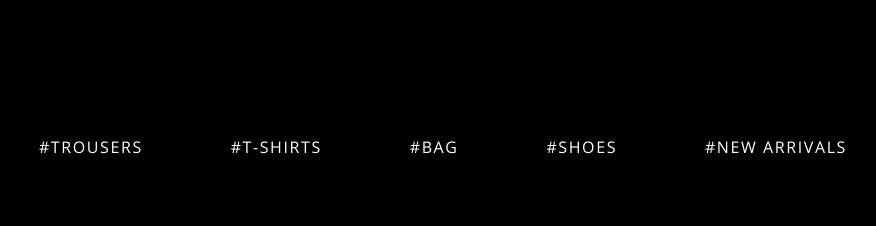
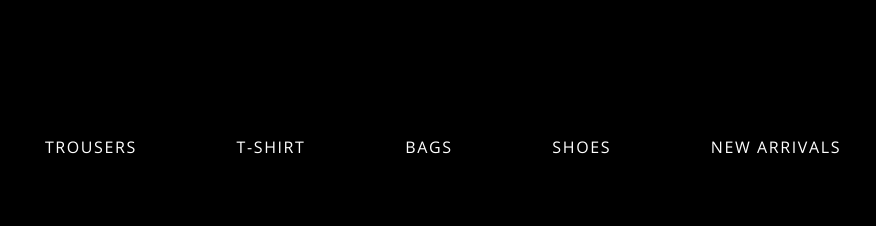
Before and after one commit to rociopiotti/c4k, a React (Create React App) app: page / in a window 1280 px wide. Shown: the part 1280-1506 px from the top of the page, without its empty margins (217-1093 px from the left). Built offline with nearby package versions, Linux system fonts and the light colour scheme.

Commit message:
Se agrega funcion lista a MenuCategories

```diff
--- a/src/components/GridContainer/GridContainer.js
+++ b/src/components/GridContainer/GridContainer.js
@@ -5,6 +5,9 @@ import GridProductList from "../GridProductList/GridProductList";
 import SectionTransition from "../SectionTransition/SectionTransition";
 
 class GridContainer extends React.Component {
+  componentDidMount() {
+    window.scrollTo(0, 0);
+  }
   render() {
     return (
       <div className="gridContainerBox">
--- a/src/components/Home/MenuCategories.js
+++ b/src/components/Home/MenuCategories.js
@@ -3,58 +3,37 @@ import "./MenuCategories.scss";
 
 import PageManagerContext from "../../context/pageManager-context";
 
+//JSON
+const menuCategories = [
+  { id: "0", name: "TROUSERS", label: "trousers" },
+  { id: "1", name: "T-SHIRT", label: "tshirts" },
+  { id: "2", name: "BAGS", label: "bags" },
+  { id: "3", name: "SHOES", label: "shoes" },
+  { id: "4", name: "NEW ARRIVALS", label: "newArrivals" },
+];
+
 const MenuCategories = (props) => {
+  const createList = (context) => {
+    return menuCategories.map((element, index) => {
+      const { id, name, label } = element;
+
+      return (
+        <li className="listItem" key={id}>
+          <a
+            onClick={() => {
+              context.onSectionBtn(label);
+            }}>
+            {name}
+          </a>
+        </li>
+      );
+    });
+  };
   return (
     <PageManagerContext.Consumer>
-      {context => (
+      {(context) => (
         <div className="menuCategoriesBox">
-          <ul className="menuCategories">
-            <li>
-              <a
-                onClick={() => {
-                  context.onSectionBtn("trousers");
-                }}
-                href="#">
-                #TROUSERS
-              </a>
-            </li>
-            <li>
-              <a
-                onClick={() => {
-                  context.onSectionBtn("tshirts");
-                }}
-                href="#">
-                #T-SHIRTS
-              </a>
-            </li>
-            <li>
-              <a
-                onClick={() => {
-                  context.onSectionBtn("bags");
-                }}
-                href="#">
-                #BAG
-              </a>
-            </li>
-            <li>
-              <a
-                onClick={() => {
-                  context.onSectionBtn("shoes");
-                }}
-                href="#">
-                #SHOES
-              </a>
-            </li>
-            <li>
-              <a
-                onClick={() => {
-                  context.onSectionBtn("newArrivals");
-                }}
-                href="#">
-                #NEW ARRIVALS
-              </a>
-            </li>
-          </ul>
+          <ul className="menuCategories">{createList(context)}</ul>
         </div>
       )}
     </PageManagerContext.Consumer>
--- a/src/components/Home/MenuCategories.scss
+++ b/src/components/Home/MenuCategories.scss
@@ -21,6 +21,7 @@
     li a {
       text-decoration: none;
       color: white;
+      cursor: pointer;
       &:hover {
         color: #c7c7c7;
       }
```
